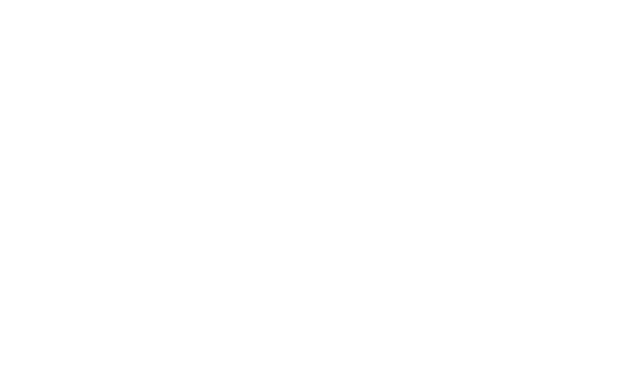
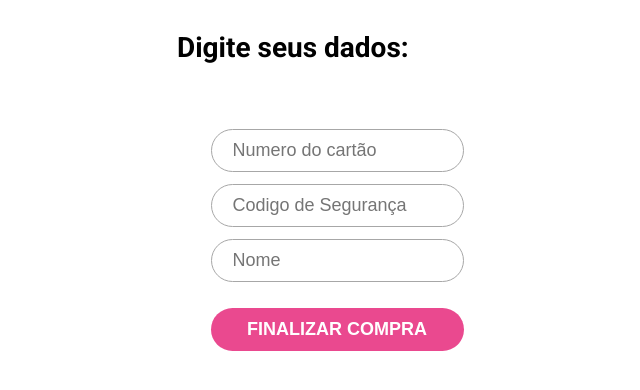
Before and after one commit to marcelo-mf/DrivenShop-Front, a React (Create React App) app: page /checkout in a window 1280 px wide. Before the commit this address had no page. Shown: the top 390 px of the page, without its empty margins (303-943 px from the left). Built offline with nearby package versions, Linux system fonts and the light colour scheme; a web font is replaced by a local one.

Commit message:
layout and front-end logic for the checkout function

```diff
--- a/src/App.js
+++ b/src/App.js
@@ -2,6 +2,7 @@ import Signin from "./pages/signIn/SignIn"
 import { BrowserRouter, Routes, Route } from "react-router-dom";
 import Signup from "./pages/signUp/Signup";
 import Cart from "./pages/cart/Cart";
+import Checkout from "./pages/checkout/Checkout";
 
 export default function App() {
     return(
@@ -10,6 +11,7 @@ export default function App() {
                 <Route path='/login' element={<Signin />}/>
                 <Route path='/signup' element={<Signup />}/>
                 <Route path='/cart' element={<Cart />}/>
+                <Route path='/checkout' element={<Checkout />}/>
             </Routes>
         </BrowserRouter>
     )
--- a/src/pages/cart/Cart.js
+++ b/src/pages/cart/Cart.js
@@ -1,13 +1,15 @@
 import { useEffect, useState } from "react";
+import { useNavigate } from "react-router-dom";
 import { Container } from "../../components";
 import Product from "./Product";
-import { Container2, Header, StyledLink2, Subtotal } from "./style";
+import { Container2, HeaderCart, StyledLink2, Subtotal } from "./style";
 
 
 export default function Cart() {
     const x = [{name: 'Módulo 2 - Front-end com interfaces dinâmica', price: '299,90', image: 'https://i.imgur.com/G3SMzTe.png' , description:'skfnlsnfslnf'},{name: 'Módulo 2 - Front-end com interfaces dinâmicas', price: '299,90', image: 'https://i.imgur.com/G3SMzTe.png' , description:'skfnlsnfslnf'}]
     const [order, setOrder] = useState(x)
     const [total, setTotal] = useState(0)
+    const navigate = useNavigate()
 
 
     useEffect(() => {
@@ -28,12 +30,21 @@ export default function Cart() {
         setTotal(sum)
     }, [])
 
+    function checkCart() {
+        if (order.length === 0) {
+            alert('Seu carrinho está vazio')
+            return
+        } else {
+            navigate('/checkout')
+        }
+    }
+
     return(
         <Container>
-            <Header>
+            <HeaderCart>
                 Meu carrinho
                 <p>{order.length} itens</p>
-            </Header>
+            </HeaderCart>
             <Container2>
                 {order.length === 0
                 ? <Container><p>Seu carrinho está vazio</p></Container>
@@ -43,7 +54,7 @@ export default function Cart() {
                 <p>TOTAL</p>
                 <p>R$ {total}</p>
             </Subtotal>
-            <StyledLink2 to='/'>IR PARA PAGAMENTO</StyledLink2>
+            <StyledLink2 to={checkCart}>IR PARA PAGAMENTO</StyledLink2>
         </Container>
     )
 }
--- a/src/pages/cart/style.js
+++ b/src/pages/cart/style.js
@@ -1,7 +1,7 @@
 import { Link } from "react-router-dom";
 import styled from "styled-components";
 
-const Header = styled.div`
+const HeaderCart = styled.div`
     display: flex;
     flex-direction: column;
     font-weight: bold;
@@ -118,7 +118,7 @@ const Button2 = styled.button`
 `
 
 export {
-    Header,
+    HeaderCart,
     Container2,
     Subtotal,
     StyledLink2,
--- /dev/null
+++ b/src/pages/checkout/Checkout.js
@@ -0,0 +1,43 @@
+import { useState } from "react";
+import { useNavigate } from "react-router-dom";
+import { Button, Container, Form, Input } from "../../components";
+import { HeaderCheckout } from "./style";
+
+
+export default function Checkout() {
+    const [formData, setFormData] = useState({card: '', security: '', name: ''})
+    const [isDisabled, setIsDisabled] = useState(false)
+    const navigate = useNavigate()
+    const checkNumber = /^[0-9]{16}$/
+    const checkSecurity = /^[0-9]{3}$/
+
+    function handleData(e){
+        setFormData({...formData, [e.target.name]: e.target.value})
+    }
+
+    function handleSubmit(e){
+        e.preventDefault()
+        if (!checkNumber.test(formData.card)) {
+            alert('Digite um numero de cartão válido')
+            return
+        }
+        if (!checkSecurity.test(formData.security)) {
+            alert('Digite um codigo de segurança valido')
+            return
+        }
+        //setIsDisabled(true)
+        navigate("/")
+    }
+
+    return (
+        <Container>
+            <HeaderCheckout>Digite seus dados:</HeaderCheckout>
+            <Form onSubmit={handleSubmit}>
+                <Input type="text" placeholder="Numero do cartão" name="card" onChange={handleData} value={formData.card} disabled={isDisabled} required/>
+                <Input type="text" placeholder="Codigo de Segurança" name="security" onChange={handleData} value={formData.security} disabled={isDisabled} required/>
+                <Input type="text" placeholder="Nome" name="name" onChange={handleData} value={formData.name} disabled={isDisabled} required/>
+                <Button type="submit" disabled={isDisabled}>FINALIZAR COMPRA</Button>
+            </Form>
+        </Container>
+    )
+}
--- /dev/null
+++ b/src/pages/checkout/style.js
@@ -0,0 +1,16 @@
+import styled from "styled-components";
+
+
+const HeaderCheckout = styled.div`
+    display: flex;
+    flex-direction: column;
+    font-weight: bold;
+    font-size: 28px;
+    color: #000000;
+    margin-top: 34px;
+    width: 320px;
+`
+
+export {
+    HeaderCheckout
+}
```
